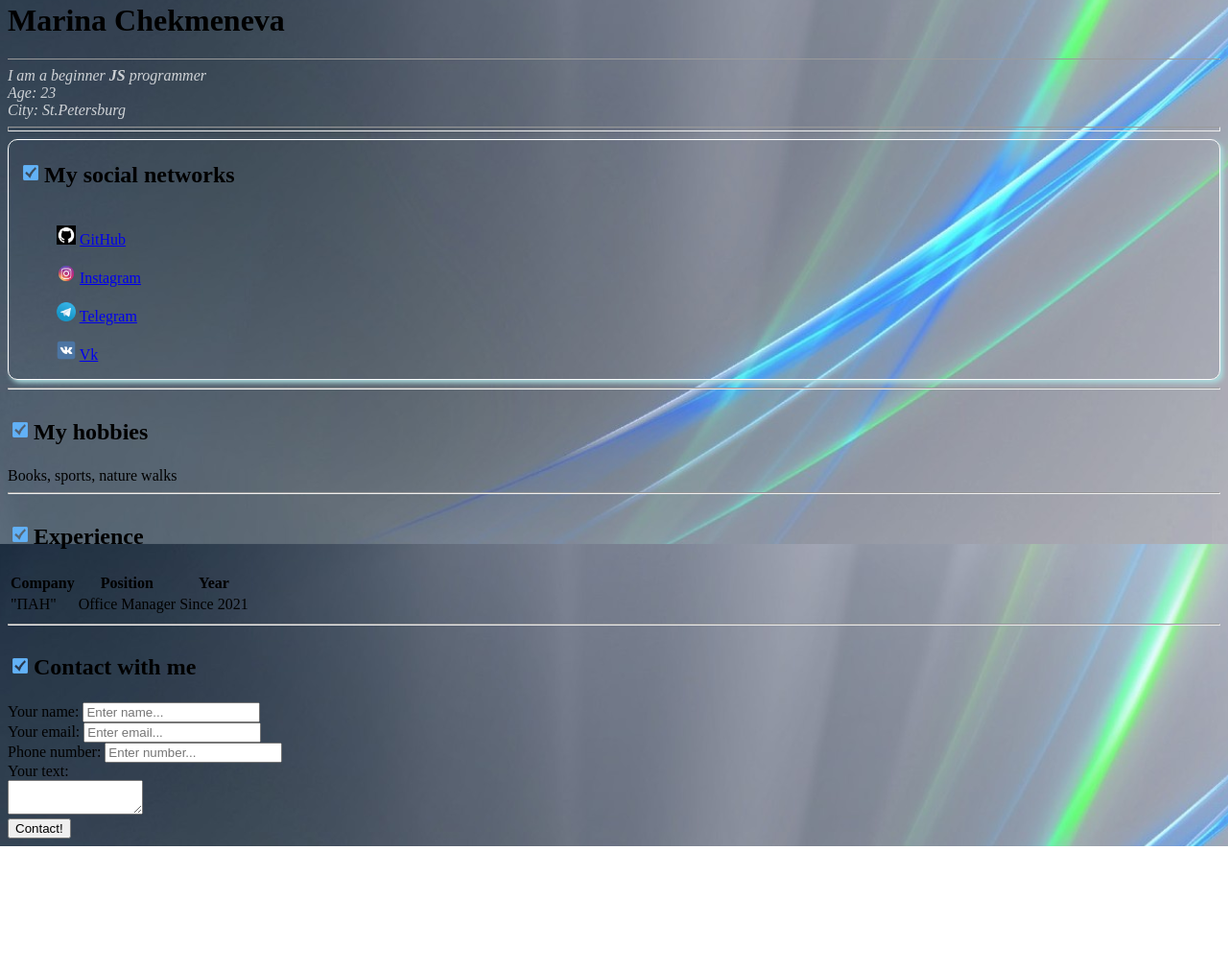
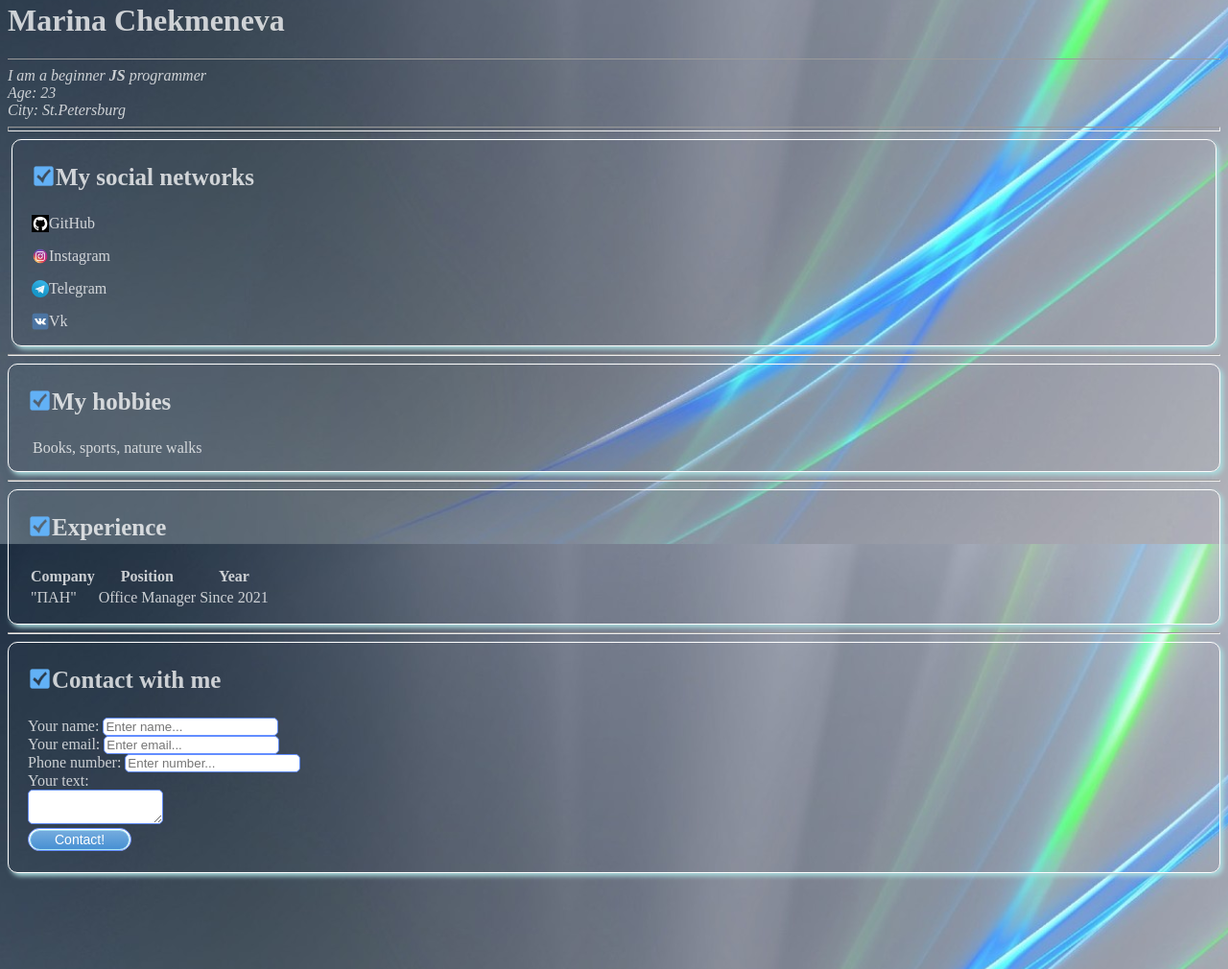
Before and after one commit to Ma1vina/hodge-podge, a plain HTML site: page my-Project/my-resume.html in a window 1280 px wide. Shown: the part 233-1243 px from the top of the page at 96% size. Before the commit the page ends 1115 px from the top, so only its background shows below. Drawn offline with Linux system fonts and the light colour scheme.

Commit message:
Add files via upload

```diff
--- a/my-Project/my-resume.html
+++ b/my-Project/my-resume.html
@@ -13,7 +13,7 @@
     <div class="container">
     <div class="info">
     <img src="image/avatar.jpeg"  alt="Моё фото профиля"
-                class="avatar"></td>
+                class="avatar">
              <h1>Marina Chekmeneva</h1>
                 <hr size="1"/>
                 <p>I am a beginner <strong>JS</strong> programmer</p>
@@ -24,55 +24,44 @@
 
  <hr size="5"/>
 
+<div class="отступ">
 
  <div class="social">
-<table>
-    <tr>
-<td><img src="image/ic4.png" width="20" alt="иконка"></td>
-<td><h2>My social networks</h2> </td>
-   </tr>
-</table>
+
+<div class="текст-заголовок"><p><figure><img src="image/ic4.png" width="25" height="25" alt="иконка">
+My social networks</figure></p></div>
 
 
- <table cellspacing="1">
-    <tr>
+            <p><figure><img src="image/g1.png" width="18" height="18" alt="иконка GitHub">
+                <a href="https://github.com/Ma1vina" target="_blank">GitHub</a></figure></p>
 
-            <figure><img src="image/g1.png" width="20" alt="иконка GitHub">
-                <a href="https://github.com/Ma1vina" target="_blank">GitHub</a></figure>
+                <p><figure> <img src="image/inst.png" width="18" height="18" alt="иконка inst">
+                <a href="https://www.instagram.com/malvina.me_" target="_blank">Instagram</a></figure></p>
 
-            <figure> <img src="image/inst.png" width="20" alt="иконка inst">
-                <a href="https://www.instagram.com/malvina.me_" target="_blank">Instagram</a></figure>
+                <p><figure><img src="image/teleg.png" width="18" height="18" alt="иконка Telegram">
+                <a href="https://t.me/MarinaChekmeneva" target="_blank">Telegram</a></figure></p>
 
-            <figure><img src="image/teleg.png" width="20" alt="иконка Telegram">
-                <a href="https://t.me/MarinaChekmeneva" target="_blank">Telegram</a></figure>
+                <p> <figure><img src="image/vk.png" width="18" height="18" alt="иконка vk">
+                <a href="https://www.vk.com/ms_amarilise"target="_blank">Vk</a></figure></p>
 
-            <figure><img src="image/vk.png" width="20" alt="иконка vk">
-                <a href="https://www.vk.com/ms_amarilise"target="_blank">Vk</a></figure>
 
-</tr>
-</table>
+</div>
 </div>
 
 
 <hr>
-<table>
-    <tr>
-<td><img src="image/ic4.png" width="20" alt="иконка"></td>
-<td><h2>My hobbies</h2> </td>
-   </tr>
-</table>
+<div class="hobbyes">
+<div class="текст-заголовок"><p><figure><img src="image/ic4.png" width="25" height="25" alt="иконка">
+    My hobbies</figure></p></div>
 
   <a>Books, sports, nature walks</a>
+</div>
+<hr>
 
 
-<hr>
-
-<table>
-    <tr>
-<td><img src="image/ic4.png" width="20" alt="иконка"></td>
-<td><h2>Experience</h2> </td>
-   </tr>
-</table>
+<div class="Experience">
+<div class="текст-заголовок"><p><figure><img src="image/ic4.png" width="25" height="25" alt="иконка">
+    Experience</figure></p></div>
 
 <table>
     <thead>
@@ -91,16 +80,17 @@
 </tbody>
 
 </table>
+</div>
+
+
+
 
 <hr>
 
 
-<table>
-    <tr>
-<td><img src="image/ic4.png" width="20" alt="иконка"></td>
-<td><h2>Contact with me</h2> </td>
-   </tr>
-</table>
+<div class="contact">
+    <div class="текст-заголовок"><p><figure><img src="image/ic4.png" width="25" height="25" alt="иконка">
+        Contact with me</figure></p></div>
 
 <form action="/">
     <label for="name">Your name:</label>
@@ -121,14 +111,26 @@
     <textarea id="commit" cols="15" rows="2"></textarea>
 
 <br>
-<input type="submit" value="Contact!">
+
+<button class="кнопка">
+    <span>Contact!</span></button>
 
 
 
 
-</form>
+
 
 
 </div>
+
+
+</form>
+</div>
+
+ <div class="Box-model">
+</div>
+
+<div style="margin-bottom: 100px;"></div>
+</div>
 </body>
 </html>
--- a/my-Project/style-res.css
+++ b/my-Project/style-res.css
@@ -8,15 +8,21 @@
         -o-background-size: cover;
         background-size: cover;
       }
+
       body {
           font-weight: normal;
       }
+
 
       .avatar {
         width: 200px;
         border-radius: 20px;
         border: 1px solid rgb(253, 253, 253);
         box-shadow: 3px 3px 5px rgb(90, 127, 148);
+      }
+
+      h1 {
+        color: rgba(255, 255, 255, 0.76);
       }
 
       .info p {
@@ -36,13 +42,146 @@
 
      .social {
        margin: 0px;
-       padding: 0px 10px;
        border-radius: 10px;
        border: 1px solid rgb(253, 253, 253);
        box-shadow: 3px 3px 5px rgb(171, 219, 221);
 
      }
 
-     .inSotialBlock {
-         margin: 0;
-     }
+     a{
+      color: rgba(255, 255, 255, 0.76);
+      text-decoration: none;
+    }
+
+    a:hover {
+      color:rgb(38, 95, 253);
+      text-decoration: underline;
+    }
+
+    a:active {
+      color:rgb(38, 95, 253);
+    }
+
+
+.текст-заголовок {
+  font-size: 25px;
+  font-weight: bold;
+  color:rgba(255, 255, 255, 0.76);
+  margin-block-end: 20px;
+}
+
+.hobbyes {
+       margin: 0px;
+       padding-bottom: 15px;
+       border-radius: 10px;
+       border: 1px solid rgb(253, 253, 253);
+       box-shadow: 3px 3px 5px rgb(171, 219, 221);
+
+}
+.hobbyes a{
+  padding-left: 25px;
+}
+
+.Experience {
+  color:rgba(255, 255, 255, 0.76);
+  margin: 0px;
+  padding-bottom: 15px;
+       border-radius: 10px;
+       border: 1px solid rgb(253, 253, 253);
+       box-shadow: 3px 3px 5px rgb(171, 219, 221);
+}
+ .Experience table {
+   padding-left: 20px;
+ }
+
+
+figure {
+  display:flex;
+  margin-block-start: 5px;
+  margin-block-end: 5px;
+  margin-inline-start: 20px;
+  margin-inline-end: 20px;
+}
+
+.contact {
+  color:rgba(255, 255, 255, 0.76);
+  margin: 0px;
+  padding-bottom: 15px;
+       border-radius: 10px;
+       border: 1px solid rgb(253, 253, 253);
+       box-shadow: 3px 3px 5px rgb(171, 219, 221);
+}
+
+.contact form {
+  padding-left: 20px;
+}
+
+.contact input {
+  border: 1px solid #638dff;
+  border-radius: 5px;
+  text-decoration: none;
+	color: rgb(0, 0, 0);
+	background-color: #fff;
+}
+
+.contact textarea {
+  border: 1px solid #638dff;
+  border-radius: 5px;
+  text-decoration: none;
+	color: rgb(0, 0, 0);
+	background-color: #fff;
+}
+
+
+.кнопка {
+  display: inline-block;
+	box-sizing: border-box;
+	padding: 1px;
+	margin: 0 7px 7px 0;
+	outline: none;
+	border: 1px solid #638dff;
+	border-radius: 25px;
+	height: 24px;
+	line-height: 0;
+	font-size: 7px;
+	font-weight: 250;
+	text-decoration: none;
+	color: #fff;
+	background-color: #fff;
+	position: relative;
+	overflow: hidden;
+	vertical-align: top;
+	cursor: pointer;
+	user-select: none;
+	appearance: none;
+	touch-action: manipulation;
+}
+
+.кнопка:focus-visible {
+	box-shadow: 0 0 0 3px lightskyblue;
+}
+.кнопка:hover {
+	background-color: lightskyblue;
+}
+.кнопка:active {
+	background-color:lightskyblue;
+}
+
+.кнопка span {
+	display: block;
+	box-sizing: border-box;
+	padding: 0 25px;
+	height: 21px;
+	line-height: 19px;
+	border: 1px solid #a7e4f3;
+	border-radius: 25px;
+	font-size: 14px;
+	color: #FFFFFF;
+	background: linear-gradient(180deg, rgba(255, 255, 255, 0.25) 0%, rgba(255, 255, 255, 0) 100%), #4790d3;
+	text-align: center;
+	font-weight: 300;
+}
+
+.отступ {
+  padding: 0px 4px;
+}
```
